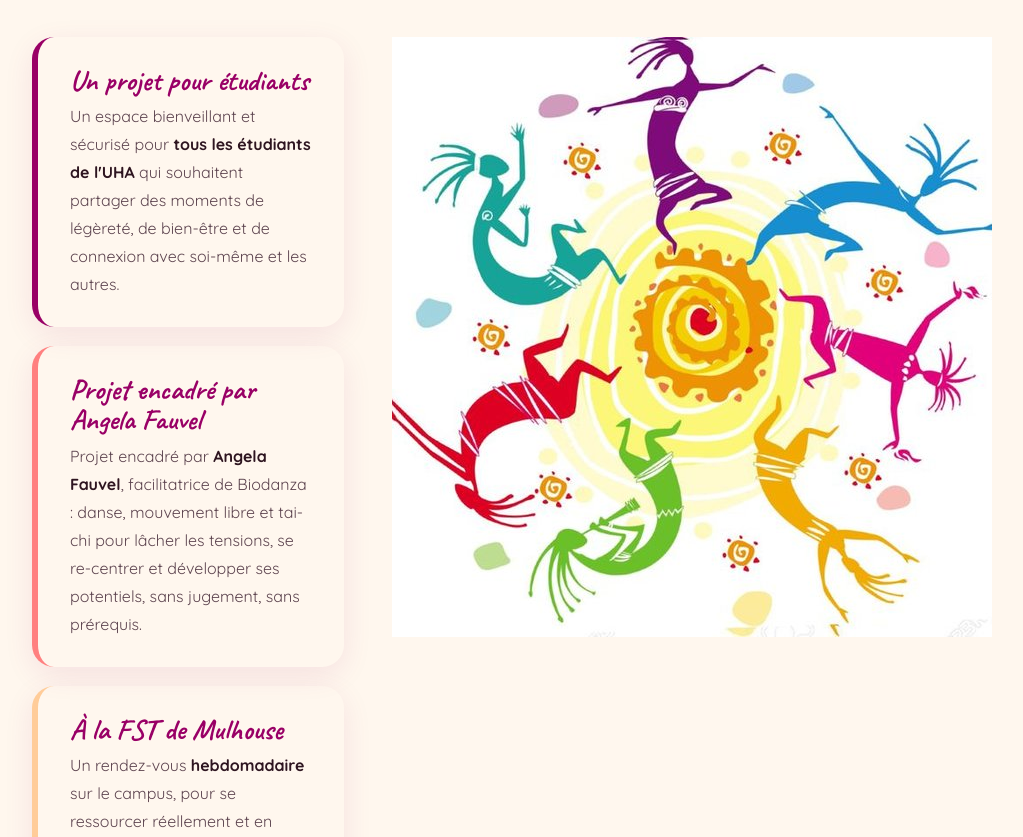
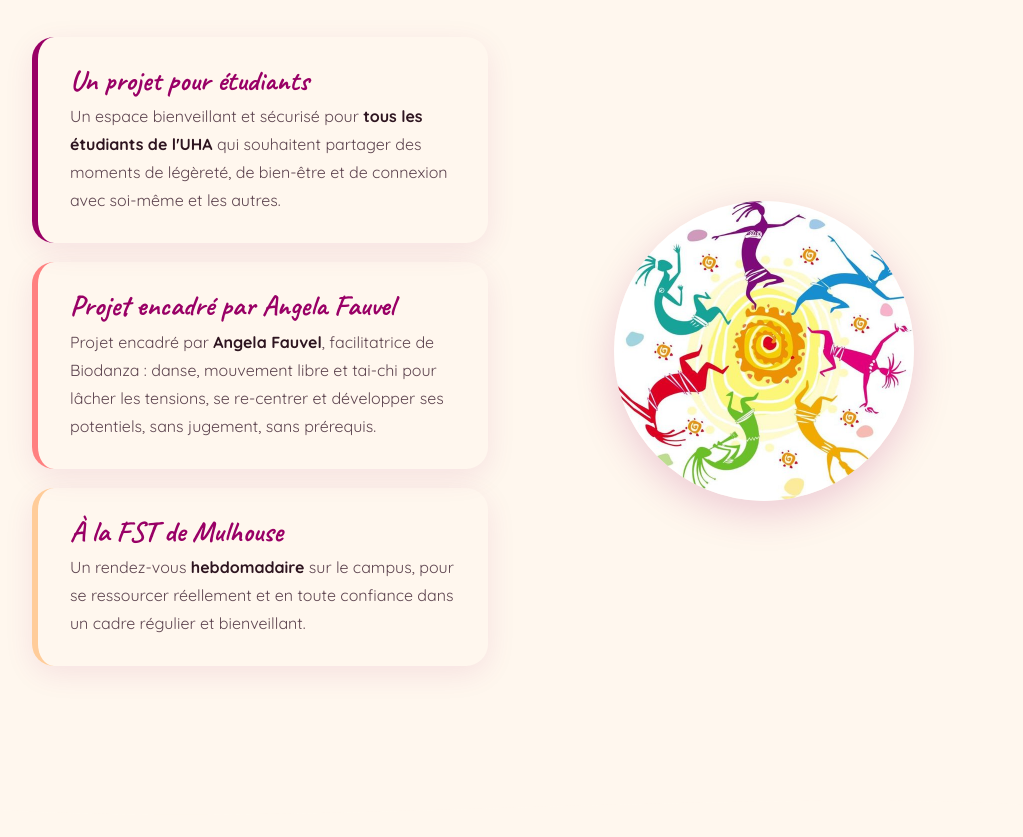
Before and after one commit to ensemble-campus-mulhouse/ensemble-campus-mulhouse.github.io, a plain HTML site: page index.html in a window 1280 px wide. Shown: the part 2171-3008 px from the top of the page, without its empty margins (128-1151 px from the left). Drawn offline with Linux system fonts and the light colour scheme.

Commit message:
Fix broken illustration markup: restore round container
Co-authored-by: Copilot <223556219+Copilot@users.noreply.github.com>

```diff
--- a/index.html
+++ b/index.html
@@ -337,10 +337,8 @@
             <p>Un rendez-vous <span class="highlight">hebdomadaire</span> sur le campus, pour se ressourcer réellement et en toute confiance dans un cadre régulier et bienveillant.</p>
           </div>
         </div>
-            <img src="images/danse-temp.jpg" alt="Illustration colorée de danseurs en ronde autour d'un soleil" loading="lazy">
-              </g>
-            </svg>
-          </div>
+        <div class="cours-visual">
+          <img src="images/danse-temp.jpg" alt="Illustration colorée de danseurs en ronde autour d'un soleil" loading="lazy">
         </div>
       </div>
     </div>
```
